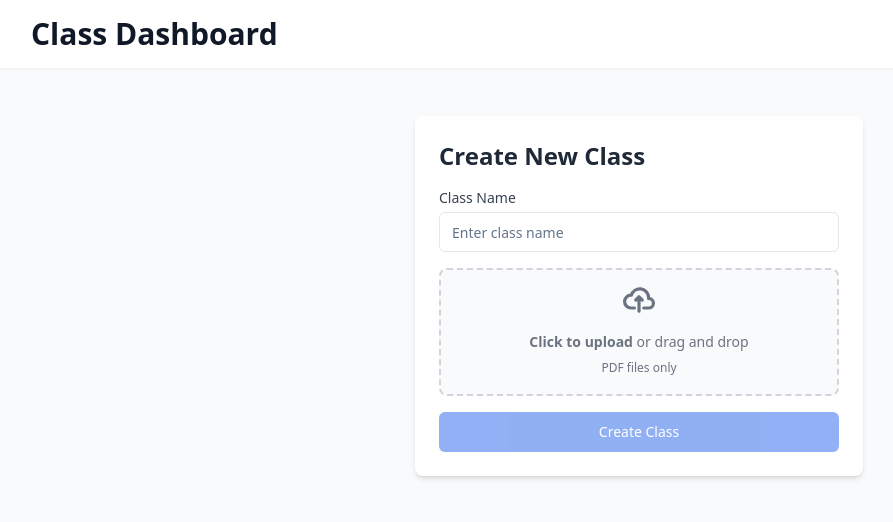
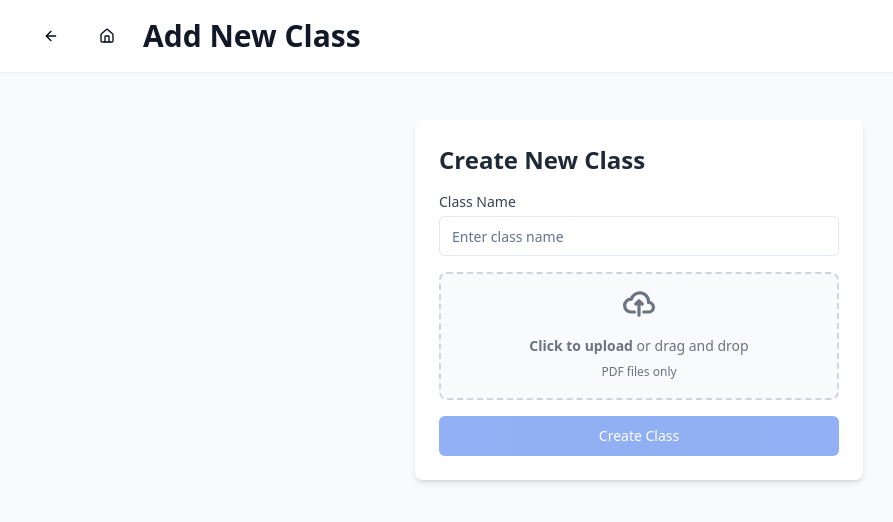
Before and after one commit to lame-o/grade-guru, a React (Vite) app: page / in a window 1280 px wide. Both pictures are taken after a click on the button "Add New Class". Shown: the top 522 px of the page, without its empty margins (1-894 px from the left). Built offline with nearby package versions, Linux system fonts and the light colour scheme.

Commit message:
Add navigation buttons to header
Implement buttons in the header for user navigation to necessary pages.
[skip gpt_engineer]

```diff
--- a/src/pages/Index.tsx
+++ b/src/pages/Index.tsx
@@ -3,7 +3,7 @@ import { FileUpload } from "@/components/FileUpload";
 import { ChatInterface } from "@/components/ChatInterface";
 import { ClassCard } from "@/components/ClassCard";
 import { Button } from "@/components/ui/button";
-import { Plus } from "lucide-react";
+import { Home, Plus, ArrowLeft } from "lucide-react";
 import { Class } from "@/types/class";
 
 const Index = () => {
@@ -30,7 +30,41 @@ const Index = () => {
     <div className="min-h-screen bg-gray-50">
       <header className="bg-white shadow-sm">
         <div className="max-w-7xl mx-auto py-4 px-4 sm:px-6 lg:px-8">
-          <h1 className="text-3xl font-bold text-gray-900">Class Dashboard</h1>
+          <div className="flex justify-between items-center">
+            <div className="flex items-center gap-4">
+              {(showUpload || selectedClass) && (
+                <Button
+                  variant="ghost"
+                  size="icon"
+                  onClick={() => {
+                    setShowUpload(false);
+                    setSelectedClass(null);
+                  }}
+                >
+                  <ArrowLeft className="h-5 w-5" />
+                </Button>
+              )}
+              <Button
+                variant="ghost"
+                size="icon"
+                onClick={() => {
+                  setShowUpload(false);
+                  setSelectedClass(null);
+                }}
+              >
+                <Home className="h-5 w-5" />
+              </Button>
+              <h1 className="text-3xl font-bold text-gray-900">
+                {selectedClass ? "Class Chat" : showUpload ? "Add New Class" : "Class Dashboard"}
+              </h1>
+            </div>
+            {!showUpload && !selectedClass && (
+              <Button onClick={() => setShowUpload(true)}>
+                <Plus className="w-4 h-4 mr-2" />
+                Add New Class
+              </Button>
+            )}
+          </div>
         </div>
       </header>
 
@@ -38,13 +72,6 @@ const Index = () => {
         <div className="px-4 py-6 sm:px-0">
           {!showUpload && !selectedClass && (
             <div className="space-y-6">
-              <div className="flex justify-between items-center">
-                <h2 className="text-xl font-semibold text-gray-800">Your Classes</h2>
-                <Button onClick={() => setShowUpload(true)}>
-                  <Plus className="w-4 h-4 mr-2" />
-                  Add New Class
-                </Button>
-              </div>
               <div className="grid grid-cols-1 md:grid-cols-2 lg:grid-cols-3 gap-6">
                 {classes.map((classItem) => (
                   <ClassCard
@@ -66,18 +93,10 @@ const Index = () => {
           {selectedClass && (
             <div className="flex flex-col lg:flex-row gap-8 items-start">
               <div className="w-full lg:w-1/3">
-                <Button
-                  variant="outline"
-                  className="mb-4"
-                  onClick={() => setSelectedClass(null)}
-                >
-                  Back to Dashboard
-                </Button>
                 <div className="bg-white p-4 rounded-lg shadow">
                   <h2 className="text-xl font-semibold mb-4">
                     {classes.find(c => c.id === selectedClass)?.name}
                   </h2>
-                  {/* Add more class details here */}
                 </div>
               </div>
               <div className="w-full lg:w-2/3">
```
